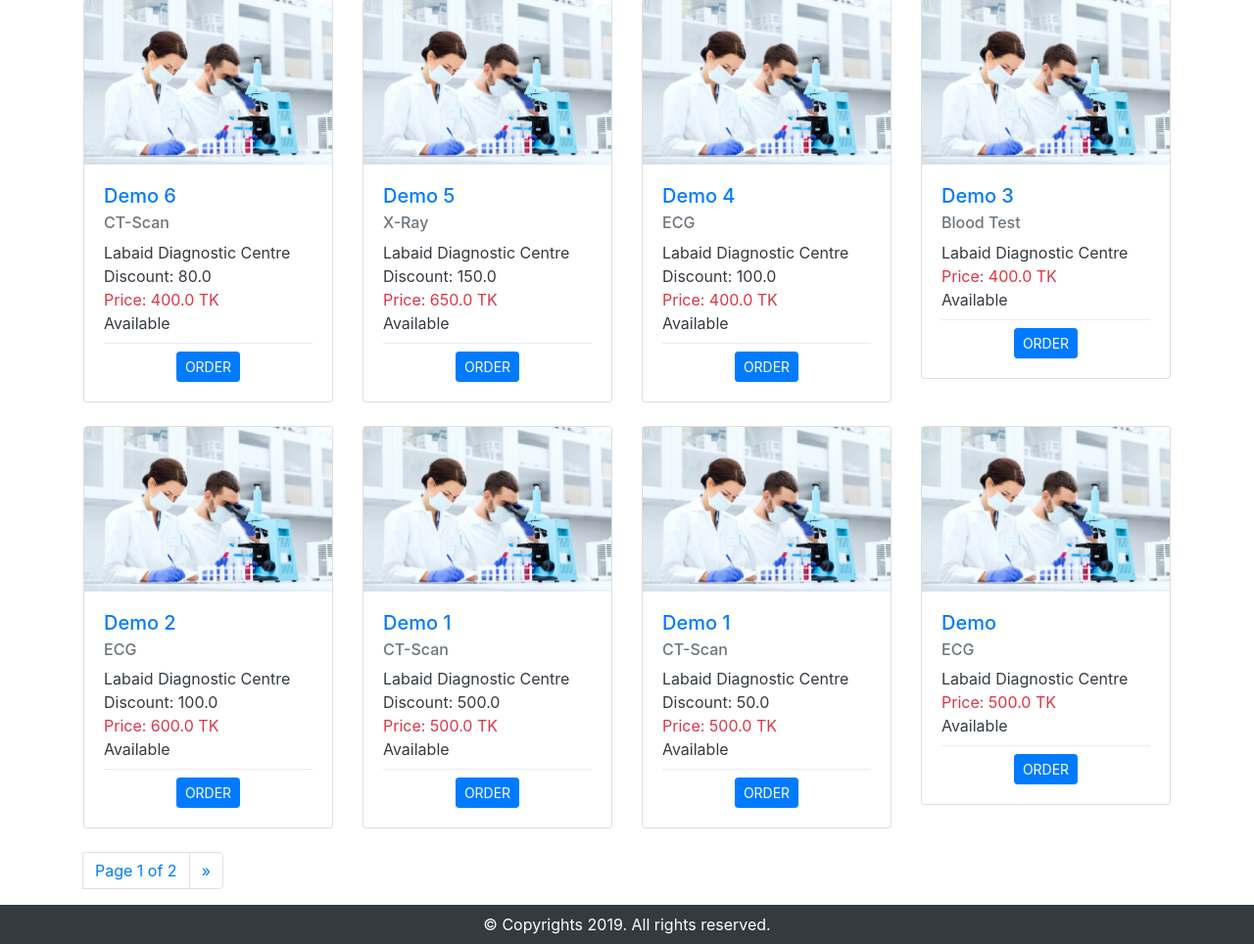
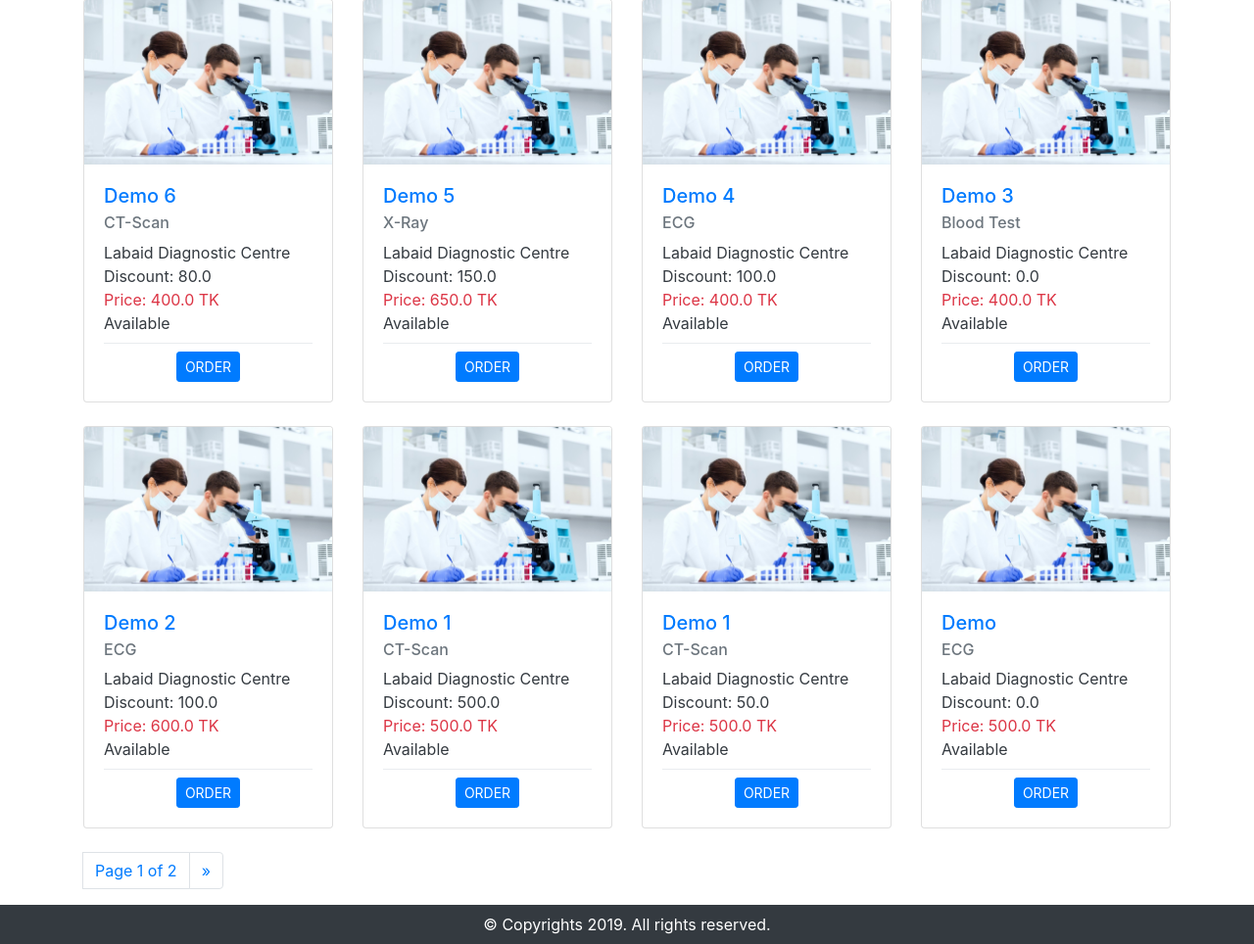
Before and after one commit to siyam04/ODLRS_v.2, a Django app: page / in a window 1280 px wide. Shown: the part 297-1261 px from the top of the page at 98% size. Run offline with Django 3.2, Linux system fonts and the light colour scheme; data comes from the database, SQL or seed files in the repository; some libraries are stand-ins or nearby versions.

```diff
--- a/templates/home.html
+++ b/templates/home.html
@@ -44,9 +44,9 @@
                     <h6 class="card-subtitle mb-2 text-muted">{{ test.category }}</h6>
                     <p class="card-text">{{ test.center }}</p>
 
-                    {% if test.discount %}
+{#                    {% if test.discount %}#}
                     <p class="card-text">Discount: {{ test.discount }}</p>
-                    {% endif %}
+{#                    {% endif %}#}
 
                     <p class="card-text text-danger">Price: {{ test.price }} TK</p>
                     <p class="card-text">{{ test.active_status }}</p>
```
